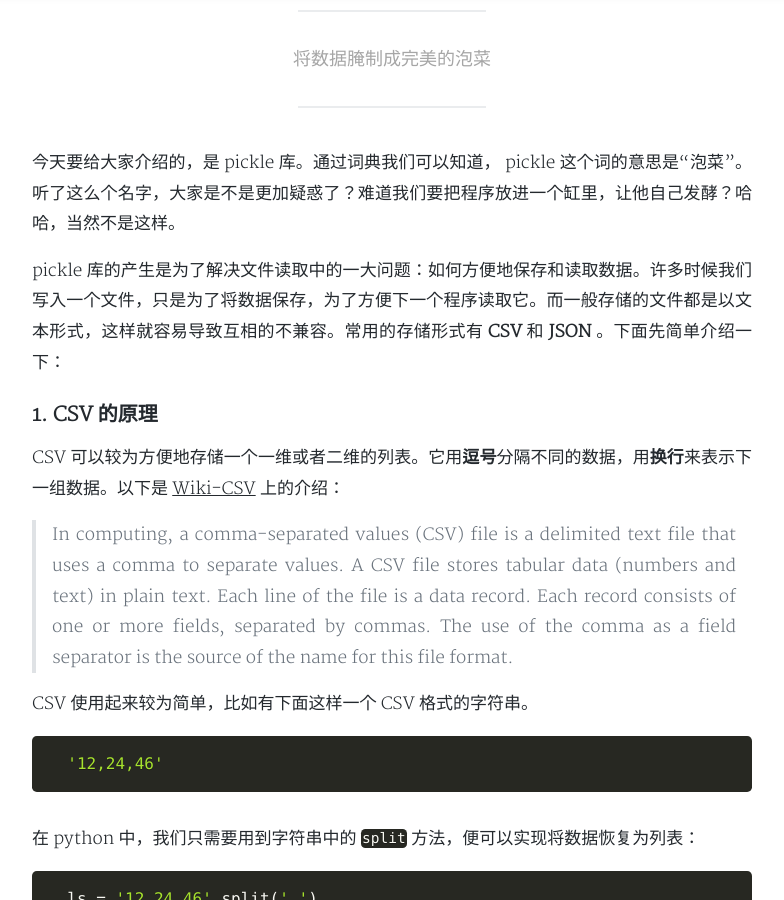
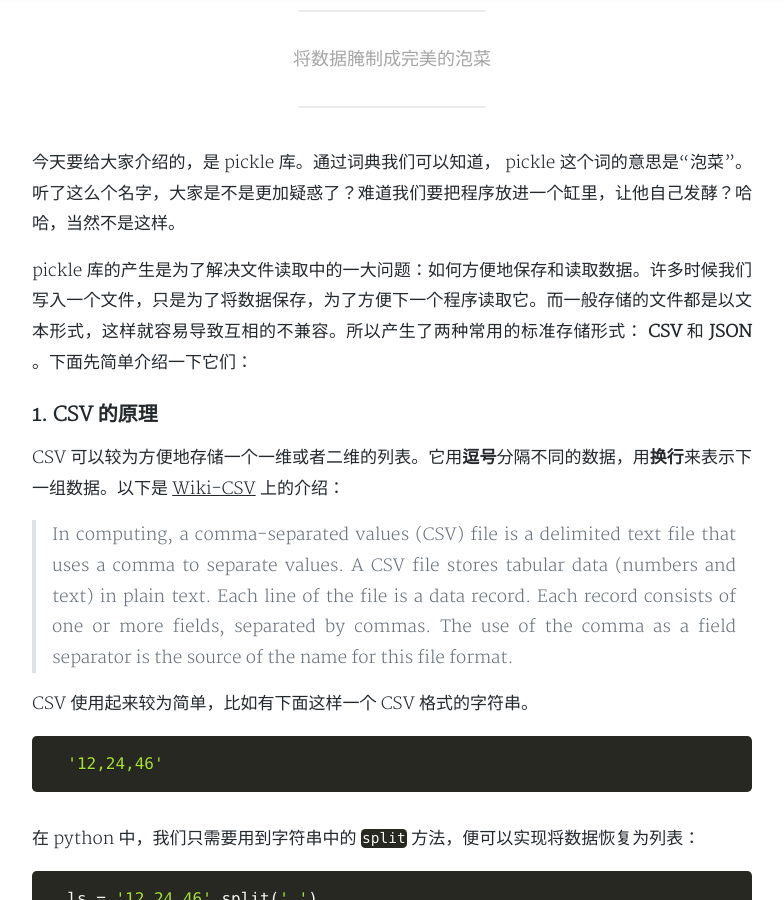
Before and after one commit to cometeme/cometeme.github.io, a Jekyll site: the page built from _posts/2018-08-06-pickle库.md, in a window 1280 px wide and 900 px high, scrolled down 490 px. Shown: the whole window, without its empty margins (248-1032 px from the left). Built offline with Jekyll 4.4.1, drawn with Linux system fonts in a browser that asks for light colours; nearby versions of some CDN libraries; a style sheet for code colours, icons or effects is not loaded.

Commit message:
Update 2018-08-06-pickle库.md

```diff
--- a/_posts/2018-08-06-pickle库.md
+++ b/_posts/2018-08-06-pickle库.md
@@ -10,7 +10,7 @@ tags: python python库
 
 今天要给大家介绍的，是 pickle 库。通过词典我们可以知道， pickle 这个词的意思是“泡菜”。听了这么个名字，大家是不是更加疑惑了？难道我们要把程序放进一个缸里，让他自己发酵？哈哈，当然不是这样。
 
-pickle 库的产生是为了解决文件读取中的一大问题：如何方便地保存和读取数据。许多时候我们写入一个文件，只是为了将数据保存，为了方便下一个程序读取它。而一般存储的文件都是以文本形式，这样就容易导致互相的不兼容。常用的存储形式有 **CSV** 和 **JSON** 。下面先简单介绍一下：
+pickle 库的产生是为了解决文件读取中的一大问题：如何方便地保存和读取数据。许多时候我们写入一个文件，只是为了将数据保存，为了方便下一个程序读取它。而一般存储的文件都是以文本形式，这样就容易导致互相的不兼容。所以产生了两种常用的标准存储形式： **CSV** 和 **JSON** 。下面先简单介绍一下它们：
 
 ### 1. CSV 的原理
 
```
